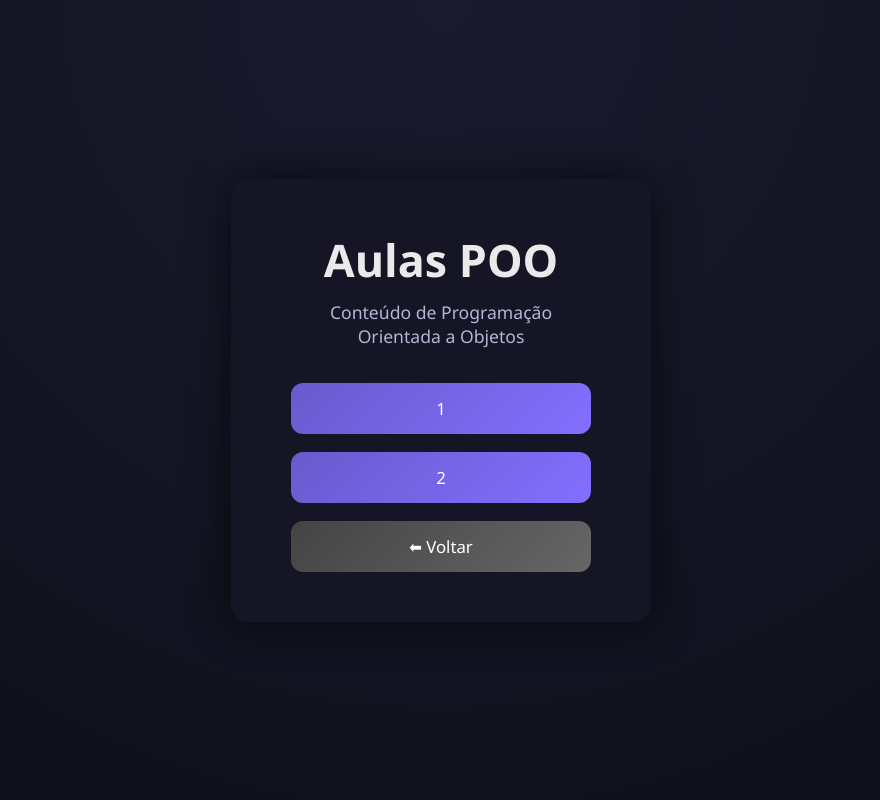
After one commit to Mateus27232/DS-WEB, a PHP site: page /POO/ in a window 1280 px wide. The commit adds this page. Shown: the whole page, without its empty margins (199-1079 px from the left). Run offline with PHP 8.4, Linux system fonts and the light colour scheme.

Commit message:
1 commit 2026

```diff
--- /dev/null
+++ b/POO/Index.php
@@ -0,0 +1,21 @@
+<!DOCTYPE html>
+<html lang="pt-br">
+<head>
+    <meta charset="UTF-8">
+    <title>Aulas POO</title>
+    <link rel="stylesheet" href="../style.css">
+</head>
+
+<body>
+    <div class="container">
+        <h1>Aulas POO</h1>
+        <h2>Conteúdo de Programação Orientada a Objetos</h2>
+
+        <div class="menu">
+            <a href="#">1</a>
+            <a href="#">2</a>
+            <a href="../" class="voltar">⬅ Voltar</a>
+        </div>
+    </div>
+</body>
+</html>
--- a/Style.css
+++ b/Style.css
@@ -1,91 +1,74 @@
-body {
-    font-family: Arial, sans-serif;
-    background: #0f172a;
-    color: #e2e8f0;
+/* RESET */
+* {
     margin: 0;
-    padding: 20px;
+    padding: 0;
+    box-sizing: border-box;
 }
 
-  h1 {
-    font-family: Georgia, "Times New Roman", Times, serif;
+/* BODY */
+body {
+    min-height: 100vh;
+    font-family: 'Segoe UI', Tahoma, Arial, sans-serif;
+    background: radial-gradient(circle at top, #1a1a2e, #0f0f1a);
+    color: #eaeaea;
+    display: flex;
+    justify-content: center;
+    align-items: center;
 }
 
-  .subtitle {
-    color: #94a3b8;
-    margin-bottom: 18px;
+/* CONTAINER */
+.container {
+    background: #151525;
+    padding: 50px 60px;
+    border-radius: 18px;
+    box-shadow: 0 0 40px rgba(0, 0, 0, 0.6);
+    text-align: center;
+    max-width: 420px;
+    width: 100%;
 }
 
-  .divider {
-    height: 1px;
-    background: #334155;
-    margin: 16px 0;
+/* TITULOS */
+h1 {
+    font-size: 2.8rem;
+    margin-bottom: 10px;
 }
 
-  /* Seção de mídia (notícias) */
-  .media {
-    display: flex;
-    gap: 20px;
-    margin-bottom: 40px;
-    flex-wrap: wrap;
+h2 {
+    font-size: 1.1rem;
+    font-weight: 300;
+    color: #b5b5d6;
+    margin-bottom: 35px;
 }
 
-  .media img {
-    width: 20%;
-    border-radius: 12px;
+/* ÁREA DE BOTÕES */
+.menu {
+    display: flex;
+    flex-direction: column;
+    gap: 18px;
 }
 
-  .media .text {
-    flex: 1;
+/* BOTÕES */
+a {
+    display: block;
+    padding: 14px 32px;
+    background: linear-gradient(135deg, #6a5acd, #836fff);
+    color: #fff;
+    text-decoration: none;
+    border-radius: 12px;
+    font-size: 1.05rem;
+    transition: 0.3s ease;
 }
 
-  .media .text h2 {
-    margin-top: 0;
-    font-size: clamp(20px, 2.4vw, 28px);
+a:hover {
+    transform: translateY(-3px) scale(1.03);
+    box-shadow: 0 12px 30px rgba(106, 90, 205, 0.5);
 }
 
-  .read-more {
-    display: inline-block;
-    margin-top: 8px;
-    text-decoration: none;
-    color: #38bdf8;
+/* BOTÃO VOLTAR */
+.voltar {
+    background: linear-gradient(135deg, #444, #666);
 }
 
-  .read-more:hover {
-    text-decoration: underline;
-
+.voltar:hover {
+    box-shadow: 0 12px 30px rgba(0, 0, 0, 0.6);
 }
-  tr:nth-child(even) { /* linhas pares */
-    background-color: #f9f9f9;
-    }
-    tr:nth-child(odd) { /* linhas ímpares */
-    background-color: #fff;
-    }
-
-  /* Tabela de notícias relacionadas */
-  table {
-    width: 100%;
-    border-collapse: collapse;
-    margin-top: 20px;
-  }
-
-  table th,
-  table td {
-    border: 1px solid #000;
-    padding: 8px;
-    background-color: #0f172a;
-    color: #e2e8f0;
-  }
-
-  table th {
-    background-color: #1e293b;
-    color: #f8fafc;
-  }
-
-  table a {
-    color: #38bdf8;
-    text-decoration: none;
-  }
-
-  table a:hover {
-    text-decoration: underline;
-  }
```
Also changed, not shown: Index.php (added, +20 -0 lines). Lines whose indentation alone changed are shown as unchanged.
